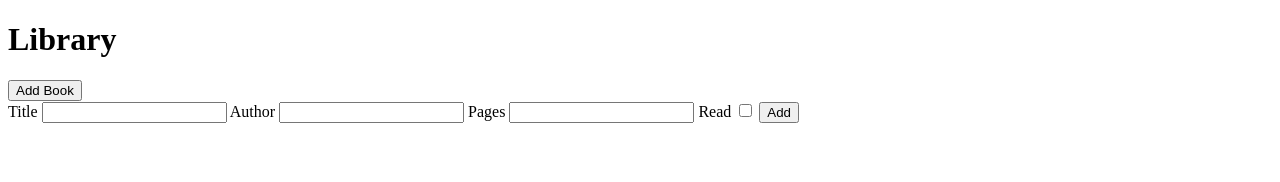
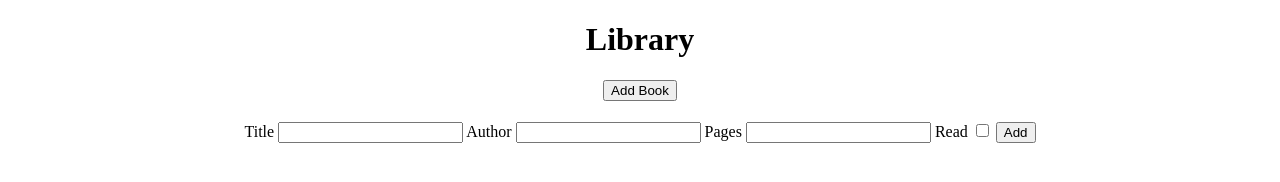
Before and after one commit to Mukul-svg/library, a plain HTML site: page index.html in a window 1280 px wide. Both pictures are taken after a click on the button "Add Book". Drawn offline with Linux system fonts and the light colour scheme.

Commit message:
added basic css

```diff
--- a/index.html
+++ b/index.html
@@ -9,17 +9,19 @@
 <body>
     <h1>Library</h1>
     <button class="newbook">Add Book</button>
+    <div class="form-div">
         <form id="new-book-form" style="display: none;">
             <label for="title">Title</label>
-        <input type="text" name="title" id="title">
+            <input type="text" name="title" id="title" required>
             <label for="author">Author</label>
-        <input type="text" name="author" id="author">
+            <input type="text" name="author" id="author" required>
             <label for="pages">Pages</label>
-        <input type="number" name="pages" id="pages">
+            <input type="number" name="pages" id="pages" required>
             <label for="read">Read</label>
             <input type="checkbox" name="read" id="read">
             <input type="submit" value="Add">
         </form>
+    </div>
     <div class="library">
 
     </div>
--- a/style.css
+++ b/style.css
@@ -1,4 +1,25 @@
+.library {
+    display: flex;
+    justify-content: center;
+    align-items: center;
+    flex-direction: column;
+}
 .card{
     border: 2px solid black;
     align-items: center;
+    width: 400px;
+    height: 150px;
 }
+
+h1 {
+    text-align: center;
+}
+
+body {
+    text-align: center;
+}
+
+.form-div {
+    padding-top: 20px;
+    padding-bottom: 10px;
+}
```
Lines whose indentation alone changed are shown as unchanged.
